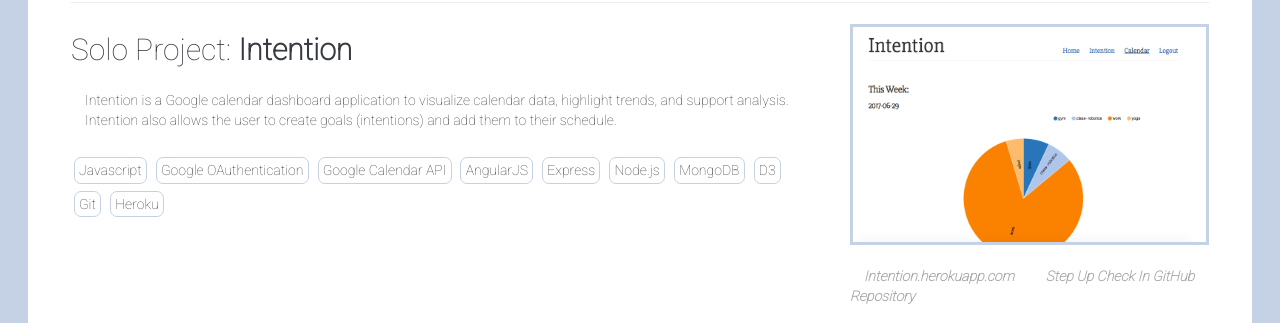
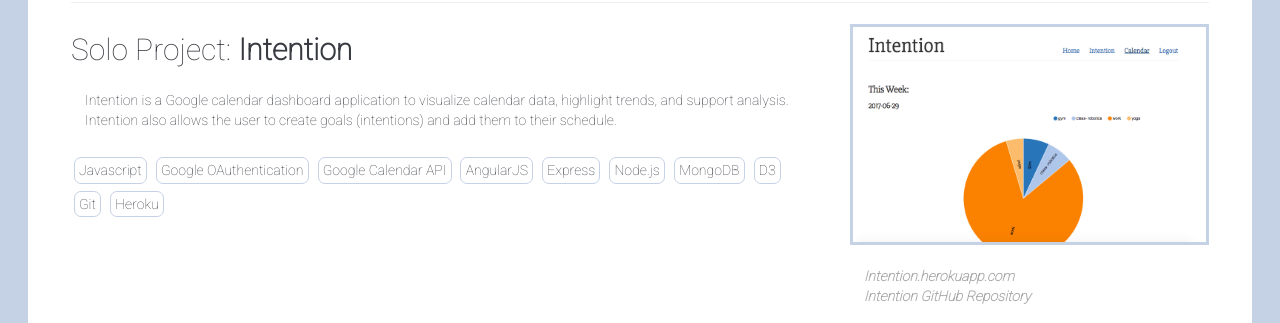
Before and after one commit to Tganser/portfolio, a website: page public/views/index.html in a window 1280 px wide. Shown: the part 740-1063 px from the top of the page. Drawn offline with Linux system fonts and the light colour scheme; files that its build step writes are made by us from their sources; grey boxes are pictures that could not be loaded; files whose address does not match are found by name.

Commit message:
link update

```diff
--- a/public/views/index.html
+++ b/public/views/index.html
@@ -132,7 +132,7 @@
         <div class="col-sm-4">
             <img id="intention" src="views/intention.png" style="float:right;" alt="screenshot of application: Intention" padding="2em;" margin="1em;">
             <a href="https://intentiontessa.herokuapp.com/" style="color:darkgray;"><em><strong>Intention.herokuapp.com</em></strong></a>
-            <a href="https://github.com/Tganser/portfolio" style="color:darkgray;"><em><strong>Step Up Check In GitHub Repository</em></strong></a>
+            <br /><a href="https://github.com/Tganser/prime_mean_passport_google_auth" style="color:darkgray;"><em><strong>Intention GitHub Repository</em></strong></a>
         </div>
 
 
```
